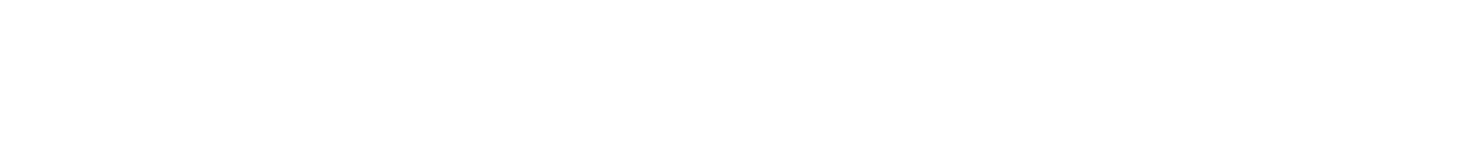
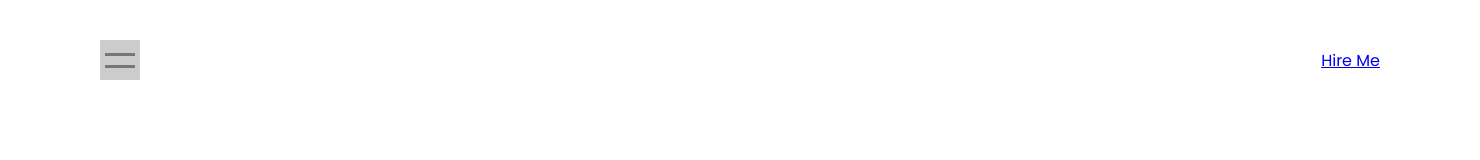
Before and after one commit to lelequinter/Personal-web-page, a plain HTML site: page index.html in a window 1280 px wide. Shown: the whole page, 1480 px wide, since content can reach past the window. Drawn offline with Linux system fonts and the light colour scheme.

Commit message:
added button toogle

```diff
--- a/index.html
+++ b/index.html
@@ -21,6 +21,11 @@
             </ul>
         </div>
     </div>
-
+    <section class="sec">
+        <header>
+            <div class="toggle"></div>
+            <a href="#" class="btn">Hire Me</a>
+        </header>
+    </section>
 </body>
 </html>
--- a/style.css
+++ b/style.css
@@ -61,3 +61,47 @@ body{
 .navLink ul li a:hover{
     color: #2196f3;
 }
+.sec{
+    position: relative;
+}
+header{
+    position: absolute;
+    top: 0;
+    left: 0;
+    width: 100%;
+    padding: 40px 100px;
+    display: flex;
+    justify-content: space-between;
+    align-items: center;
+    transition: 0.5s;
+}
+.toggle{
+    position: relative;
+    left: 0;
+    width: 40px;
+    height: 40px;
+    display: flex;
+    justify-content: center;
+    align-items: center;
+    cursor: pointer;
+    transition: 0.5s;
+    background: #ccc;
+}
+.toggle::before{
+    content: '';
+    position: absolute;
+    width: 30px;
+    height: 3px;
+    background: #777;
+    transform: translateY(-6px);
+    transition: 0.5s;
+}
+.toggle::after{
+    content: '';
+    position: absolute;
+    width: 30px;
+    height: 3px;
+    background: #777;
+    transform: translateY(6px);
+    transition: 0.5s;
+}
```
